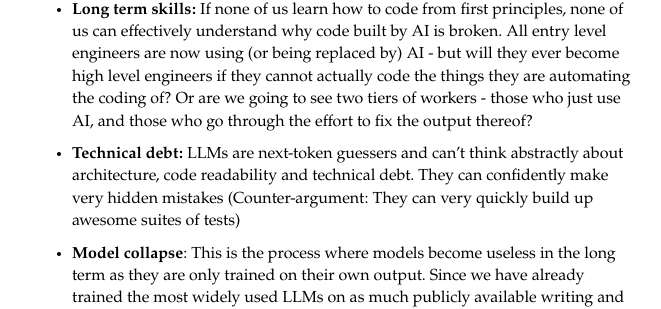
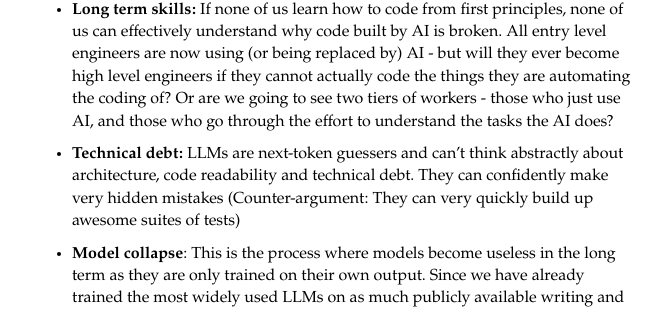
Before and after one commit to ryan-anderson-ds/ryan-anderson-ds.github.io, a Jekyll site: the page built from _posts/2025-07-30-ai-bubble.md, in a window 1280 px wide and 900 px high, scrolled down 7117 px. Shown: the part 258-567 px from the top of the window, without its empty margins (308-969 px from the left). Built offline with Jekyll 4.4.1, drawn with Linux system fonts in a browser that asks for light colours.

Commit message:
Update 2025-07-30-ai-bubble.md

```diff
--- a/_posts/2025-07-30-ai-bubble.md
+++ b/_posts/2025-07-30-ai-bubble.md
@@ -99,7 +99,7 @@ It's the same in another major application of LLMs - in Law. LLMs are ideal for
 The problem lies in the unavoidable design flaw of LLMs - that they cannot detect their own errors. They can, to simplify it a bit, return a percentage certainty they are of each token and therefore each answer, but that doesn't solve the issue - merely helps you flag if things may be wrong. They can also be checked with other LLMs - a common practice. But nothing can get around this hallucination problem.
 
 What we should therefore be wary of is the obvious long term impacts of having a tool that automates grunt work and seems very good at what it does, until it isn't.
-- **Long term skills:** If none of us learn how to code from first principles, none of us can effectively understand why code built by AI is broken. All entry level engineers are now using (or being replaced by) AI - but will they ever become high level engineers if they cannot actually code the things they are automating the coding of? Or are we going to see two tiers of workers - those who just use AI, and those who go through the effort to fix the output thereof?
+- **Long term skills:** If none of us learn how to code from first principles, none of us can effectively understand why code built by AI is broken. All entry level engineers are now using (or being replaced by) AI - but will they ever become high level engineers if they cannot actually code the things they are automating the coding of? Or are we going to see two tiers of workers - those who just use AI, and those who go through the effort to understand the tasks the AI does?
 - **Technical debt:** LLMs are next-token guessers and can't think abstractly about  architecture, code readability and technical debt. They can confidently make very hidden mistakes (Counter-argument: They can very quickly build up awesome suites of tests)
 - **Model collapse**: This is the process where models become useless in the long term as they are only trained on their own output. Since we have already trained the most widely used LLMs on as much publicly available writing and code as we could get our greedy capitalist paws on, we're soon going to be adding model-generated data into training data. This just worsens output in the long term - the same way that an echo chamber of political discussion becomes more extreme over time.
 
```
